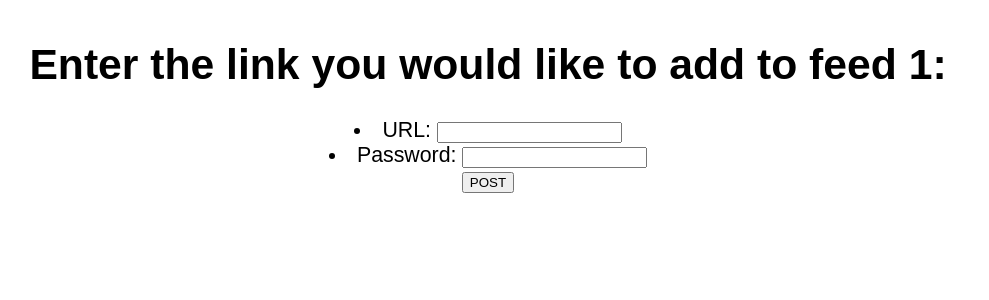
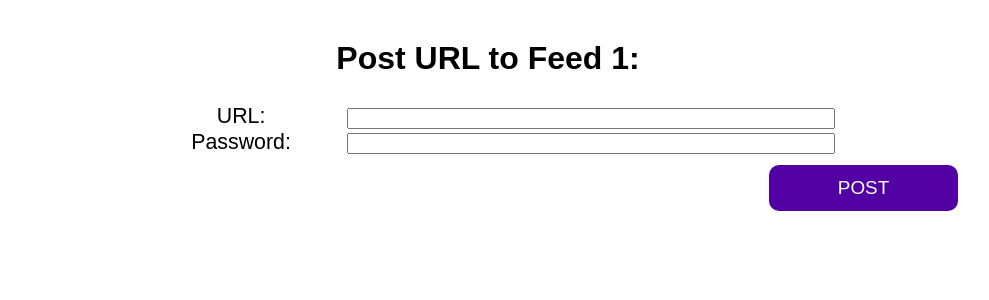
Before and after one commit to a-krebs/tossfeed, a Django app: page /1/add in a window 1280 px wide. Shown: the part 160-460 px from the top of the page, without its empty margins (152-1141 px from the left). Run offline with Django 3.2, Linux system fonts and the light colour scheme; tables that the repository leaves empty hold one stand-in row (values such as "Sample post").

Commit message:
Styling on add page.

```diff
--- /dev/null
+++ b/tossfeed/feeds/static/styles/add.css
@@ -0,0 +1,26 @@
+ul {
+    margin: 0;
+    padding: 0;
+    list-style: none;
+}
+
+ul label {
+    display: -moz-inline-stack;
+    display: inline-block;
+    vertical-align: middle;
+    *vertical-align: auto;
+    zoom: 1;
+    *display: inline;
+    width: 200px;
+}
+
+#id_url, #id_token {
+    width: 50%;
+}
+
+ul.errorlist {
+    margin: 5px;
+}
+ul.errorlist li {
+    color: red;
+}
--- a/tossfeed/feeds/templates/feeds/add.html
+++ b/tossfeed/feeds/templates/feeds/add.html
@@ -2,10 +2,17 @@
 
 {% block title %}TossFeed{% endblock %}
 
+{% block head %}
+    <link rel="stylesheet" type="text/css" href="{{ STATIC_URL }}styles/add.css">
+    <link rel="stylesheet" type="text/css" href="{{ STATIC_URL }}styles/submit-button.css">
+{% endblock %}
+
 {% block content %}
-<h1>Enter the link you would like to add to feed {{ object.name }}:</h1>
+<h2>Post URL to Feed {{ object.name }}:</h2>
 <form method="post">
-{{ form.as_ul }}
-<input type="submit" value="POST">
+    <ul>
+        {{ form.as_ul }}
+    </ul>
+<input id="submit-button" type="submit" value="POST">
 </form>
 {% endblock %}
--- a/tossfeed/feeds/templates/feeds/index.html
+++ b/tossfeed/feeds/templates/feeds/index.html
@@ -4,6 +4,7 @@
 
 {% block head %}
     <link rel="stylesheet" type="text/css" href="{{ STATIC_URL }}styles/index.css">
+    <link rel="stylesheet" type="text/css" href="{{ STATIC_URL }}styles/submit-button.css">
 {% endblock %}
 
 {% block content %}
@@ -12,6 +13,6 @@
     <ul>
         {{ form.as_ul }}
     </ul>
-    <input id="create-button" type="submit" value="Create Feed">
+    <input id="submit-button" type="submit" value="Create Feed">
 </form>
 {% endblock %}
```
Also changed, not shown: tossfeed/feeds/static/styles/index.css (+0 -12 lines).
